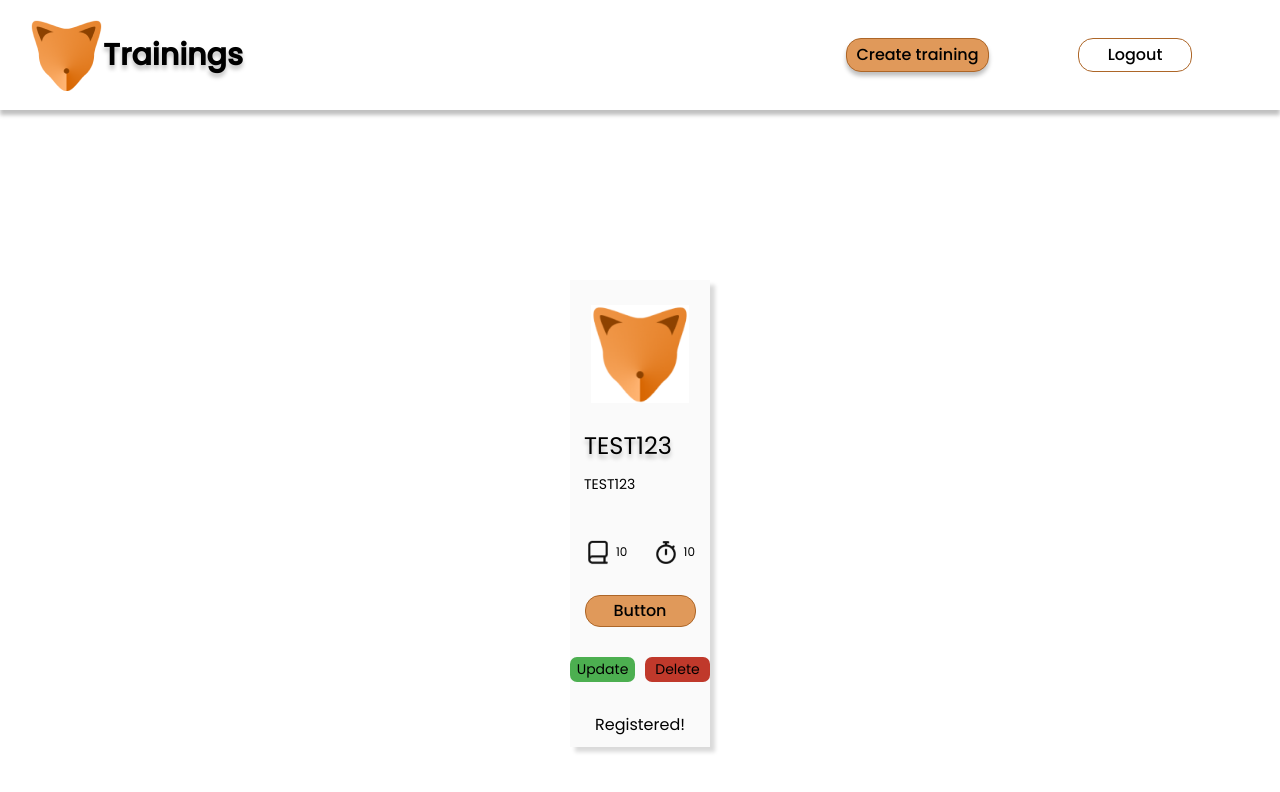
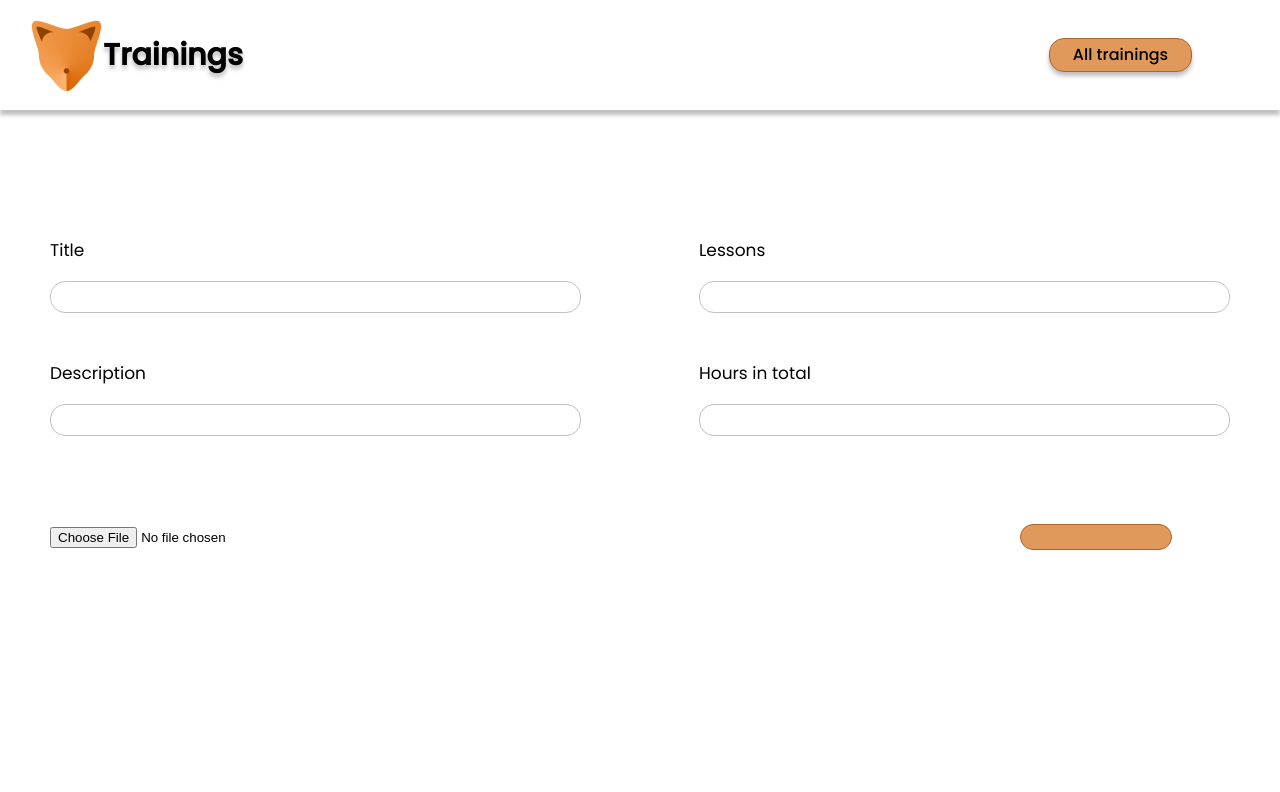
Before and after one commit to kniet/Trainings-app, a React (Create React App) app in the folder trainings-app/: page / in a window 1280 px wide. Shown: the top 792 px of the page. Built offline with nearby package versions, Linux system fonts and the light colour scheme.

Commit message:
Create/Update trainings page added

```diff
--- a/trainings-app/src/App.js
+++ b/trainings-app/src/App.js
@@ -1,10 +1,10 @@
-import HomePage from "./pages/HomePage";
+import CreateTraining from "./pages/CreateTraining";
 
 const App = () => {
 
   return (
     <>
-    <HomePage />
+    <CreateTraining />
     </>
   );
 };
--- /dev/null
+++ b/trainings-app/src/pages/CreateTraining.js
@@ -0,0 +1,100 @@
+import { useEffect, useState } from "react";
+import Header from "../components/Header";
+import Input from "../components/Input";
+import "../styles/mainPage.css";
+import "../styles/createCourse.css";
+
+function CreateTraining({ value }) {
+  const [title, setTitle] = useState("");
+  const [description, setDescription] = useState("");
+  const [lessons, setLessons] = useState("");
+  const [hours, setHours] = useState("");
+  const [file, setFile] = useState();
+  const [isCreatePage, setisCreatePage] = useState(false);
+
+  useEffect(() => {
+    setisCreatePage(value === "Create new training");
+  });
+
+  function handleTitleChange(e) {
+    setTitle(e.target.value);
+  }
+
+  function handleFileChange(e) {
+    setFile(e.target.files[0]);
+  }
+
+  function handleDescriptionChange(e) {
+    setDescription(e.target.value);
+  }
+
+  function handleLessonsChange(e) {
+    setLessons(e.target.value + " Lessons");
+  }
+
+  function handleHoursChange(e) {
+    setHours(e.target.value + " Hours");
+  }
+
+  return (
+    <div>
+      <Header
+        value="All trainings"
+        isCreateTrainingPage={true}
+        action={"/homePage"}
+      />
+      <div class="container">
+        <h2>{value}</h2>
+        <div class="first-row">
+          <div class="input-box">
+            <p>Title</p>
+            <Input value={title} onChange={handleTitleChange} />
+          </div>
+          <div class="input-box">
+            <p>Lessons</p>
+            <Input value={lessons} onChange={handleLessonsChange} />
+          </div>
+        </div>
+        <div class="second-row">
+          <div class="input-box">
+            <p>Description</p>
+            <Input value={description} onChange={handleDescriptionChange} />
+          </div>
+          <div class="input-box">
+            <p>Hours in total</p>
+            <Input value={hours} onChange={handleHoursChange} />
+          </div>
+        </div>
+        <div class="buttons">
+          <div class="imageUpload">
+            <input
+              class="custom-file-input"
+              type="file"
+              on
+              onChange={handleFileChange}
+            ></input>
+          </div>
+          <div class="confirmButton">
+            {isCreatePage ? (
+              <button
+                class="orangeButtonCreate"
+                type="submit"
+              >
+                {value}
+              </button>
+            ) : (
+              <button
+                class="orangeButtonCreate"
+                type="submit"
+              >
+                {value}
+              </button>
+            )}
+          </div>
+        </div>
+      </div>
+    </div>
+  );
+}
+
+export default CreateTraining;
--- /dev/null
+++ b/trainings-app/src/styles/createCourse.css
@@ -0,0 +1,94 @@
+@import url("https://fonts.googleapis.com/css2?family=Poppins:wght@400;500&display=swap");
+
+* {
+  margin: 0;
+  padding: 0;
+  box-sizing: border-box;
+}
+
+html,
+body {
+  overflow-x: hidden;
+}
+
+.container {
+  display: flex;
+  flex-direction: column;
+  margin: 50px;
+}
+
+h2 {
+  font-family: "Poppins";
+  font-style: normal;
+  font-weight: 600;
+  font-size: 25px;
+  line-height: 30px;
+  color: #000000;
+}
+
+p {
+  font-family: "Poppins";
+  font-style: normal;
+  font-weight: 400;
+  font-size: 17px;
+  line-height: 21px;
+  color: #000000;
+  padding-bottom: 20px;
+}
+
+.first-row {
+  display: flex;
+  justify-content: space-between;
+  padding-top: 80px;
+}
+
+.input-box {
+  width: 45%;
+}
+
+.second-row {
+  display: flex;
+  justify-content: space-between;
+}
+
+.inputCreate {
+  height: 32px;
+  width: 100%;
+  background: #ffffff;
+  border: 1px solid #c2c2c2;
+  border-radius: 15px;
+  padding: 15px;
+  margin-bottom: 50px;
+}
+
+.buttons {
+  display: flex;
+  justify-content: space-between;
+  align-items: center;
+  margin-bottom: 15px;
+}
+
+.orangeButtonCreate {
+  width: 152px;
+  height: 26px;
+  background: #e0995a;
+  border: 1px solid #ad6628;
+  margin: 38px 58px 38px 31px;
+  border-radius: 15px;
+  font-family: "Poppins";
+  font-style: normal;
+  font-weight: 400;
+  font-size: 14px;
+  line-height: 24px;
+  color: #000000;
+}
+
+.orangeButtonCreate:hover {
+  cursor: pointer;
+  background-color: #f3c7a8;
+}
+
+textarea:focus,
+input:focus {
+  outline: none;
+}
```
